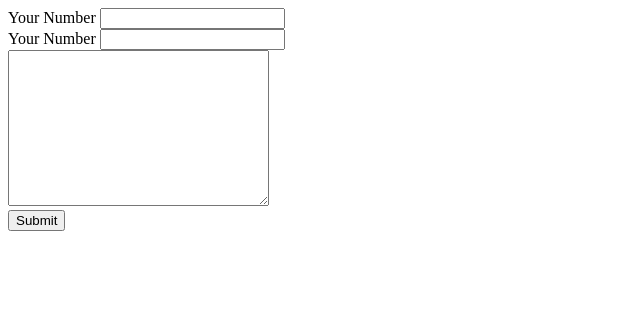
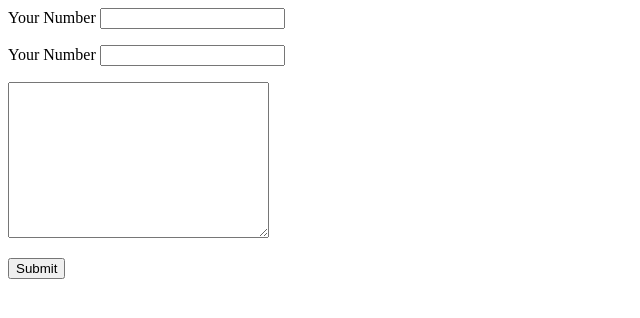
Before and after one commit to akash887/CV, a plain HTML site: page Database.html in a window 1280 px wide. Shown: the whole page, without its empty margins (0-640 px from the left). Drawn offline with Linux system fonts and the light colour scheme.

Commit message:
Update Database.html

```diff
--- a/Database.html
+++ b/Database.html
@@ -3,14 +3,19 @@
   <head>
     <meta charset="utf-8">
     <title>Contact</title>
+    <link rel="stylesheet" href="css/style.css">
   </head>
   <body>
-    <form  action="index.html"method="post" enctype="text/plain">
+    <form  action="Index.html"method="post" enctype="text/plain">
       <label for=""> Your Number</label>
-      <input type="text" name="Your Number" value=""><br>
+      <input type="text" name="Your Number" value=""><p>
+
       <label for=""> Your Number</label>
-      <input type="email" name="Your Email" value=""><br>
-       <textarea name="name" rows="10" cols="30"></textarea><br>
+      <input type="email" name="Your Email" value=""><p>
+
+       <textarea name="name" rows="10" cols="30"></textarea><p>
+
+
        <input type="submit" name="" value="Submit">
 
     </form>
```
